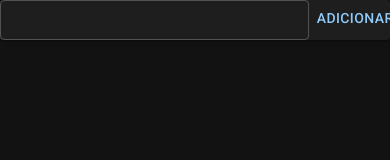
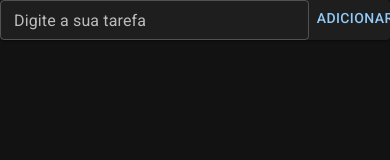
Before and after one commit to HernanJr0/EasyCheck, a React (Vite) app: page / in a window 390 px wide. Shown: the top 160 px of the page. Built offline with nearby package versions, Linux system fonts and the light colour scheme.

Commit message:
feat: mais responsivo no mobile ✨

```diff
--- a/src/Home/index.tsx
+++ b/src/Home/index.tsx
@@ -1,5 +1,5 @@
 import { Delete } from "@mui/icons-material";
-import { Divider, Paper, Checkbox, FormControl, FormControlLabel, TextField, Button, Grid } from "@mui/material";
+import { Divider, Paper, Checkbox, FormControlLabel, TextField, Button, Grid } from "@mui/material";
 import { useState, useEffect } from "react";
 
 const AddTask = ({ updateTasks }: any) => {
@@ -23,6 +23,7 @@ const AddTask = ({ updateTasks }: any) => {
                     size="small"
                     fullWidth
                     value={task}
+                    label="Digite a sua tarefa"
                     onChange={handleTaskChange}
                 />
             </Grid>
@@ -45,7 +46,6 @@ const Tasks = ({ updateTasks }: any) => {
         return (
             <div className="mt-4">
                 <Divider light />
-                <FormControl className="w-[550px]">
                 {armazenamento.map(([taskKey, taskValue], index) => (
                     <Grid container key={index} className="items-center justify-between">
                         <Grid item>
@@ -59,7 +59,6 @@ const Tasks = ({ updateTasks }: any) => {
                         </Grid>
                     </Grid>
                 ))}
-                </FormControl>
             </div>
         );
     }
@@ -89,7 +88,7 @@ export default function Home() {
     return (
         <>
             <div className="flex justify-center items-center h-[100vh]">
-                <Paper className="w-[600px] p-4 text-center">
+                <Paper className="w-[600px] p-4 text-center m-4">
                     <AddTask updateTasks={updateTasks} />
                     <Tasks updateTasks={updateTasks} />
                     <ActionButtons updateTasks={updateTasks} />
```
Lines whose indentation alone changed are shown as unchanged.
